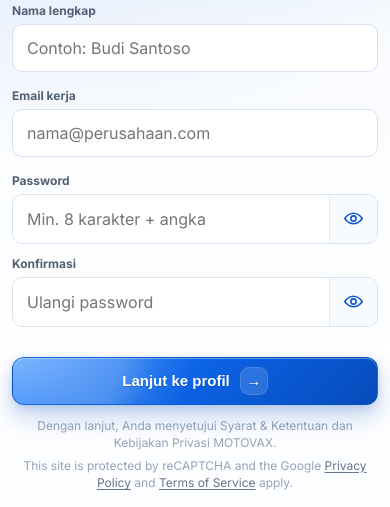
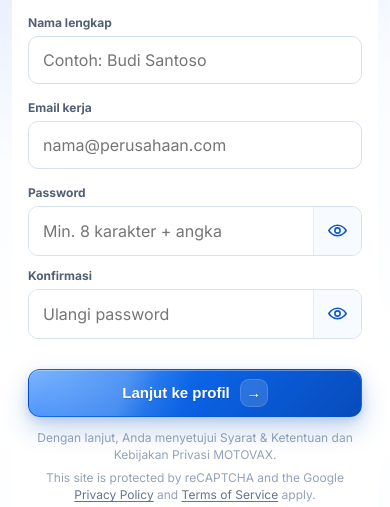
Before and after one commit to motovax/motovax.ai, a website: page onboarding.html in a window 390 px wide. Shown: the part 261-768 px from the top of the page. Drawn offline with Linux system fonts and the light colour scheme; no server answers.

Commit message:
Keep mobile onboarding form background white

```diff
--- a/onboarding-auth.css
+++ b/onboarding-auth.css
@@ -1755,10 +1755,10 @@
 
   .onboarding-panel {
     width: 100%;
-    padding: 4px 0 0;
+    padding: 16px;
     border: 0;
     border-radius: 0;
-    background: transparent;
+    background: #fff;
     box-shadow: none;
     overflow: visible;
   }
--- a/onboarding.html
+++ b/onboarding.html
@@ -15,7 +15,7 @@
       rel="stylesheet"
     />
     <link rel="stylesheet" href="./styles.css?v=ai-first-tools-20260819" />
-    <link rel="stylesheet" href="./onboarding-auth.css?v=simple-mobile-20260821" />
+    <link rel="stylesheet" href="./onboarding-auth.css?v=simple-mobile-white-20260821" />
   </head>
   <body class="onboarding-body">
     <header class="site-header onboarding-header">
```
Also changed, not shown: tests/ui.test.mjs (+1 -1 lines).
